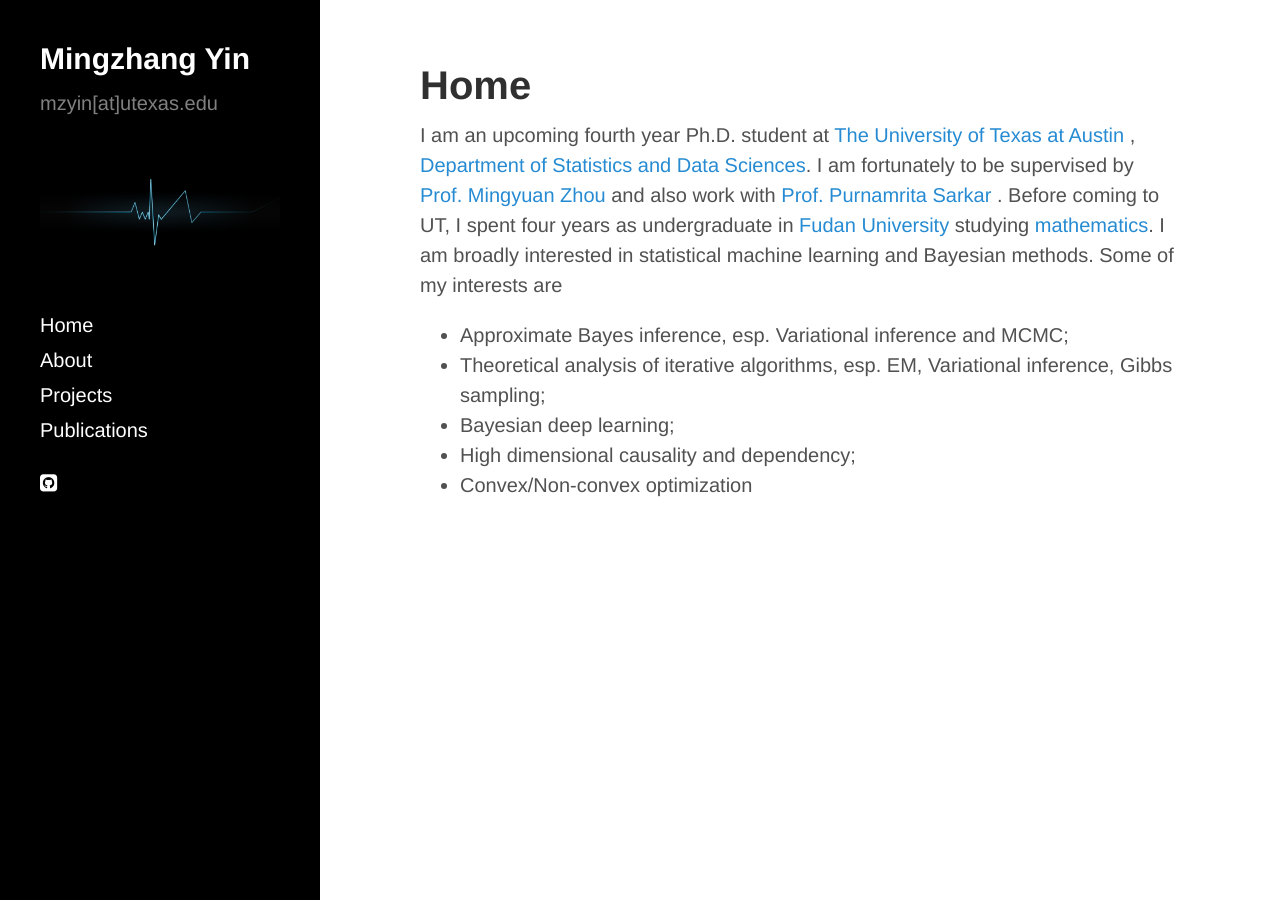
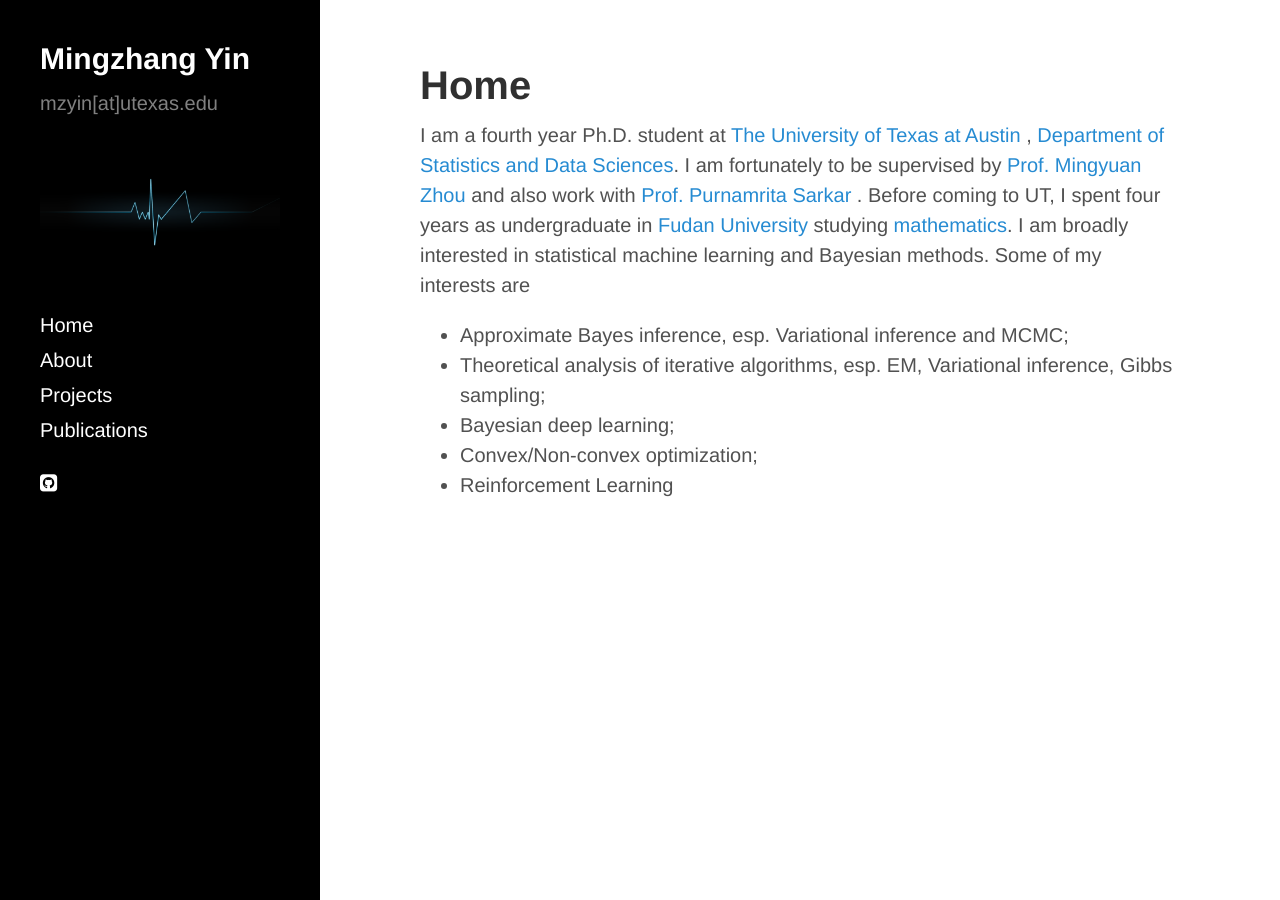
Before and after one commit to mingzhang-yin/mingzhang-yin.github.io, a Jekyll site: the page built from index.md, in a window 1280 px wide. Built offline with Jekyll 4.4.1, drawn with Linux system fonts in a browser that asks for light colours; nearby versions of some CDN libraries.

Commit message:
Update index.md

```diff
--- a/index.md
+++ b/index.md
@@ -10,7 +10,7 @@ title: Home
 <div>
 <div class="row">
   <p>
-  I am an upcoming fourth year Ph.D. student at
+  I am a fourth year Ph.D. student at
   <a href="https://www.utexas.edu">The University of Texas at Austin</a> , <a href="https://stat.utexas.edu">Department of Statistics and Data Sciences</a>. I am fortunately to be supervised by
   <a href="https://mingyuanzhou.github.io">Prof. Mingyuan Zhou</a> and also work with   <a href="https://psarkar.github.io"> Prof. Purnamrita Sarkar </a>.  Before coming to UT, I spent four years as undergraduate in <a href="http://www.fudan.edu.cn/en/"> Fudan University</a> studying <a href="http://math.fudan.edu.cn/en/Data/List/CollegeProfile"> mathematics</a>.
   I am broadly interested in statistical machine learning and Bayesian methods. Some of my interests are
@@ -19,6 +19,6 @@ title: Home
   <li> Approximate Bayes inference, esp. Variational inference and MCMC; </li>
   <li> Theoretical analysis of iterative algorithms, esp. EM, Variational inference, Gibbs sampling; </li>
   <li> Bayesian deep learning; </li>
-  <li> High dimensional causality and dependency; </li>
-  <li> Convex/Non-convex optimization </li>
+  <li> Convex/Non-convex optimization; </li>
+  <li> Reinforcement Learning </li>
   </ul>
```
